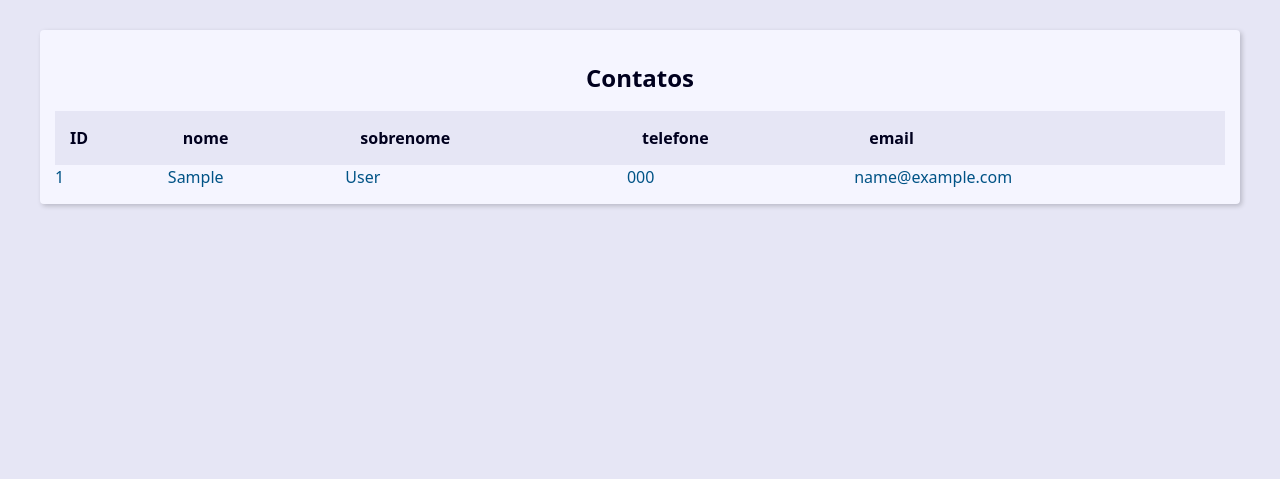
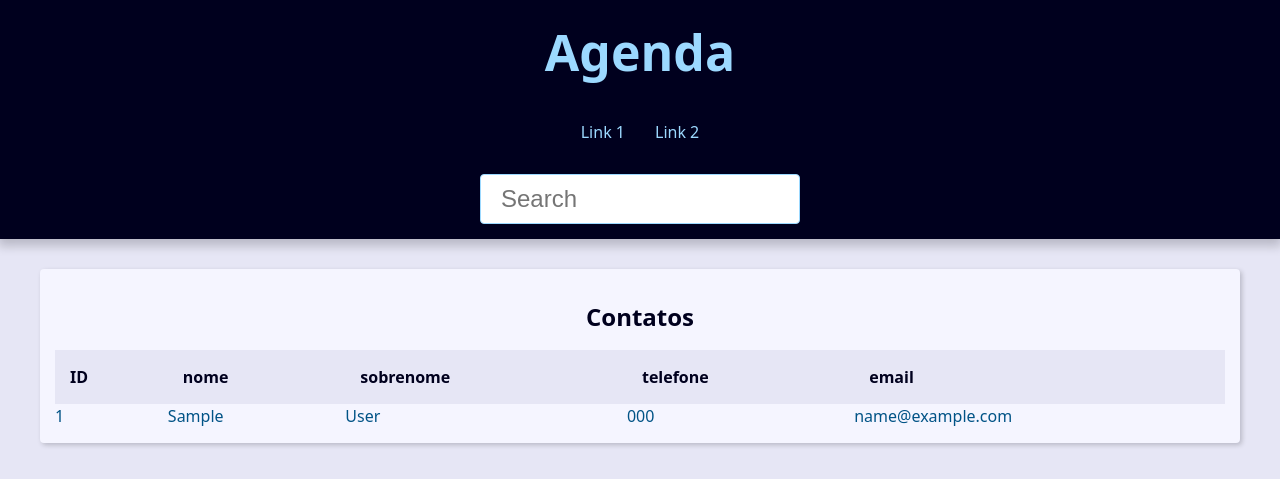
Before and after one commit to cauecrb/projeto_django_1, a Django app: page / in a window 1280 px wide. Shown: the top 479 px of the page. Run offline with Django 4.2, Linux system fonts and the light colour scheme; tables that the repository leaves empty hold one stand-in row (values such as "Sample post").

Commit message:
Create search contacts

```diff
--- a/contact/urls.py
+++ b/contact/urls.py
@@ -5,5 +5,6 @@ app_name = 'contact'
 
 urlpatterns = [
     path('<int:contact_id>/', views.contact, name='contact'),
+    path('search/', views.search, name='search'),
     path('', views.index, name='index'),
 ]
--- a/contact/views/contact_views.py
+++ b/contact/views/contact_views.py
@@ -1,11 +1,14 @@
 from django.shortcuts import render, get_object_or_404
 from contact.models import Contact
+from django.shortcuts import redirect
+from django.db.models import Q
 
 def index(request):
     contacts = Contact.objects.filter(show=True).order_by('-id')
 
     context = {
         'contacts': contacts,
+        'site_title': 'Contatos - ',
     }
 
     return render(
@@ -20,8 +23,11 @@ def contact(request, contact_id):
 
     single_contact = get_object_or_404(Contact, pk=contact_id, show=True)
 
+    site_title = f'{single_contact.first_name} {single_contact.last_name} - '
+
     context = {
         'contact': single_contact,
+        'site_title': site_title,
     }
 
     return render(
@@ -29,3 +35,31 @@ def contact(request, contact_id):
         'contact/pages/contact.html',
         context
     )
+
+
+def search(request):
+    #single_contact = Contact.objects.get(pk=contact_id )
+    search_value = request.GET.get('q','').strip()
+
+    if search_value == '':
+        return redirect('contact:index')
+
+    print(search_value)
+
+    contacts = Contact.objects \
+        .filter(show=True) \
+        .filter(Q(first_name__contains=search_value))\
+        .order_by('-id')
+    print(contacts.query)
+
+    context = {
+        'contacts': contacts,
+        'site_title': 'Search - ',
+    }
+    print(context)
+
+    return render(
+        request,
+        'contact/pages/index.html',
+        context
+    )
--- a/templates/global/base.html
+++ b/templates/global/base.html
@@ -1,11 +1,13 @@
 {% load static %}<!DOCTYPE html>
-<html lang="en">
+<html lang="pt-BR">
 <head>
     <meta charset="UTF-8">
-    <title>Login</title>
-    <link rel="stylesheet" href="static/global/css/style.css">
+    <title>{{site_title}}Agenda</title>
+    <link rel="stylesheet" href="{%static 'global/css/style.css'%}">
 </head>
 <body>
+    {% include 'global/partials/header.html' %}
+
     <main class="content">
         {% block content %} {% endblock content %}
     </main>
--- /dev/null
+++ b/templates/global/partials/header.html
@@ -0,0 +1,28 @@
+<header class="header">
+        <h1 class="header-heading">
+            <a href="{% url 'contact:index' %}" class="header-link">
+                Agenda
+            </a>
+        </h1>
+
+        <nav class="menu">
+            <ul class="menu-list">
+                <li class="menu-item">
+                    <a href="" class="menu-link">
+                        Link 1
+                    </a>
+                </li>
+                <li class="menu-item">
+                    <a href="" class="menu-link">
+                        Link 2
+                    </a>
+                </li>
+            </ul>
+        </nav>
+
+        <div class="search">
+            <form action="{% url 'contact:search' %}" method="GET">
+                <input type="text" class="search-input" placeholder="Search" id="search" name="q">
+            </form>
+        </div>
+    </header>
```
